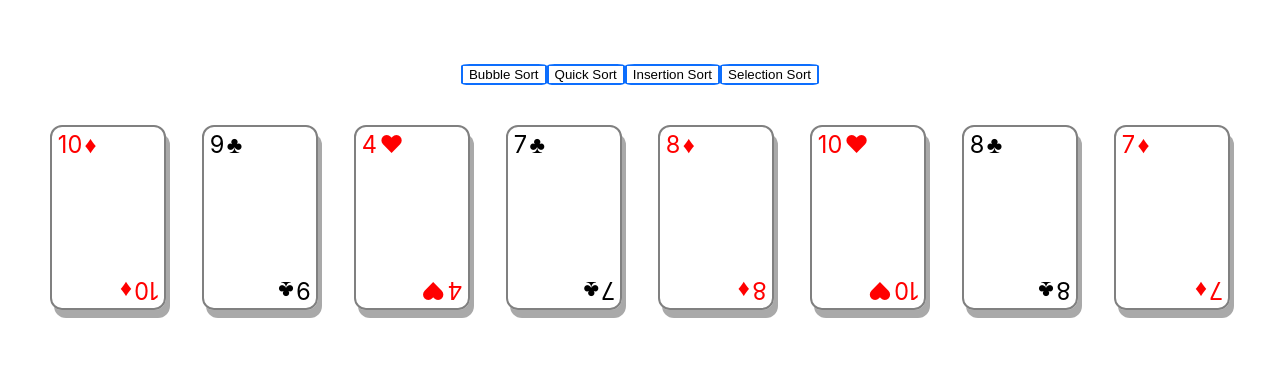
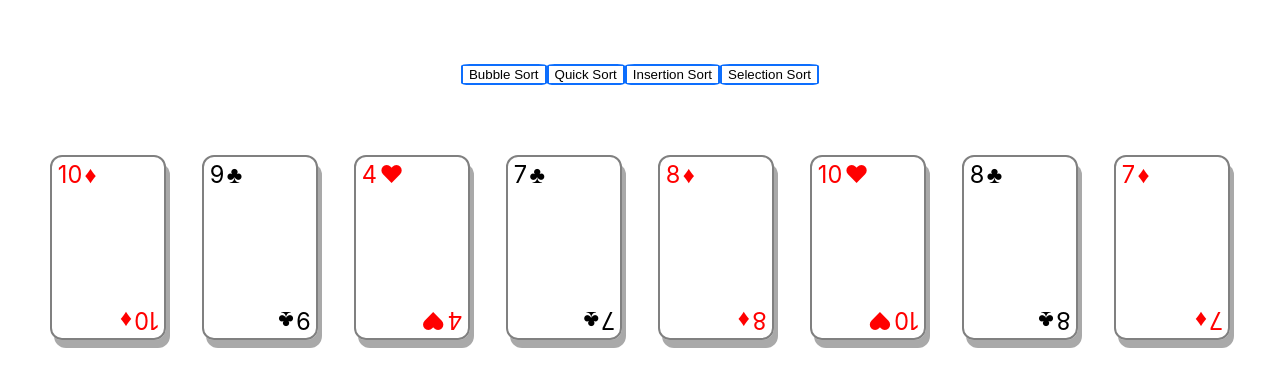
Before and after one commit to IvayloNikolov36/AlgorithmVisualiser, a React (Create React App) app in the folder algorithm-visualizer/: page / in a window 1280 px wide. Shown: the top 386 px of the page. Built offline with nearby package versions, Linux system fonts and the light colour scheme.

Commit message:
card label and card selection style

```diff
--- a/algorithm-visualizer/src/App.css
+++ b/algorithm-visualizer/src/App.css
@@ -214,11 +214,22 @@
   padding: 0.2rem;
 }
 
+.cardLabel {
+  height: 1.875rem;
+  font-size: larger;
+  color: #0D6EFD;
+  text-align: center;
+}
+
 .grayOutCard {
   background-color: rgba(169, 169, 169, 0.400);
 }
 
-.card-container {
+.selectedCard {
+  border-color: #0D6EFD;
+}
+
+.cards-container {
   width: 95%;
   display: flex;
   flex-direction: row;
--- a/algorithm-visualizer/src/components/SortingAlgorithms.jsx
+++ b/algorithm-visualizer/src/components/SortingAlgorithms.jsx
@@ -160,15 +160,25 @@ export default function SortingAlgorithms() {
             let minValueIndex = initialMinValueIndex;
             let minValue = cards[minValueIndex].value;
 
+            cards[minValueIndex].label = 'Min';
+            await updateCards();
+
             for (let index = iteration + 1; index < cards.length; index++) {
+                await setCardSelected(cards, index);
+
                 const currentValue = cards[index].value;
                 if (currentValue < minValue) {
                     minValue = currentValue;
+                    cards[minValueIndex].label = '';
                     minValueIndex = index;
+                    cards[minValueIndex].label = 'Min';
                 }
+
+                await clearCardSelected(cards, index);
             }
 
             if (initialMinValueIndex !== minValueIndex) {
+                cards[minValueIndex].label = '';
                 await swap(cards, initialMinValueIndex, minValueIndex);
             }
 
@@ -177,8 +187,24 @@ export default function SortingAlgorithms() {
             iteration++;
         }
 
+        clearCardLabels(cards);
         await setCardSorted(cards, cards.length - 1);
         await clearSortedFlag(cards);
+    }
+
+    const setCardSelected = async (cards, cardIndex) => {
+        cards[cardIndex].selected = true;
+        await updateCards();
+    }
+
+    const clearCardSelected = async (cards, cardIndex) => {
+        cards[cardIndex].selected = false;
+        await updateCards();
+    }
+
+    const clearCardLabels = async (cards) => {
+        cards.forEach(c => c.label = '');
+        setCards(cards);
     }
 
     const setCardSorted = async (cards, cardIndex) => {
@@ -243,11 +269,16 @@ export default function SortingAlgorithms() {
                 <button onClick={startInsertionSort} className='primaryButton'>Insertion Sort</button>
                 <button onClick={startSelectionSort} className='primaryButton'>Selection Sort</button>
             </div>
-            <div className="card-container">
+            <div className="cards-container">
+
                 {
                     cards.map((card, index) => {
-                        return <div
-                            className={`card ${card.grayOut ? 'grayOutCard' : ''}`}
+                        return <div className="col">
+                            <div className="cardLabel">
+                                <span>{card.label}</span>
+                            </div>
+                            <div
+                                className={`card ${card.grayOut ? 'grayOutCard' : ''} ${card.selected ? 'selectedCard' : ''}`}
                                 key={index}
                             >
                                 <div className="row">
@@ -265,8 +296,10 @@ export default function SortingAlgorithms() {
                                     {getCardDetailsRow(card)}
                                 </div>
                             </div>
+                        </div>
                     })
                 }
+
             </div>
         </div>
     );
--- a/algorithm-visualizer/src/models/card.js
+++ b/algorithm-visualizer/src/models/card.js
@@ -10,5 +10,7 @@ export class Card {
         this.grayOut = false;
         this.showLeftSwapArrow = false;
         this.showRightSwapArrow = false;
+        this.selected = false;
+        this.label = '';
     }
 }
```
Lines whose indentation alone changed are shown as unchanged.
